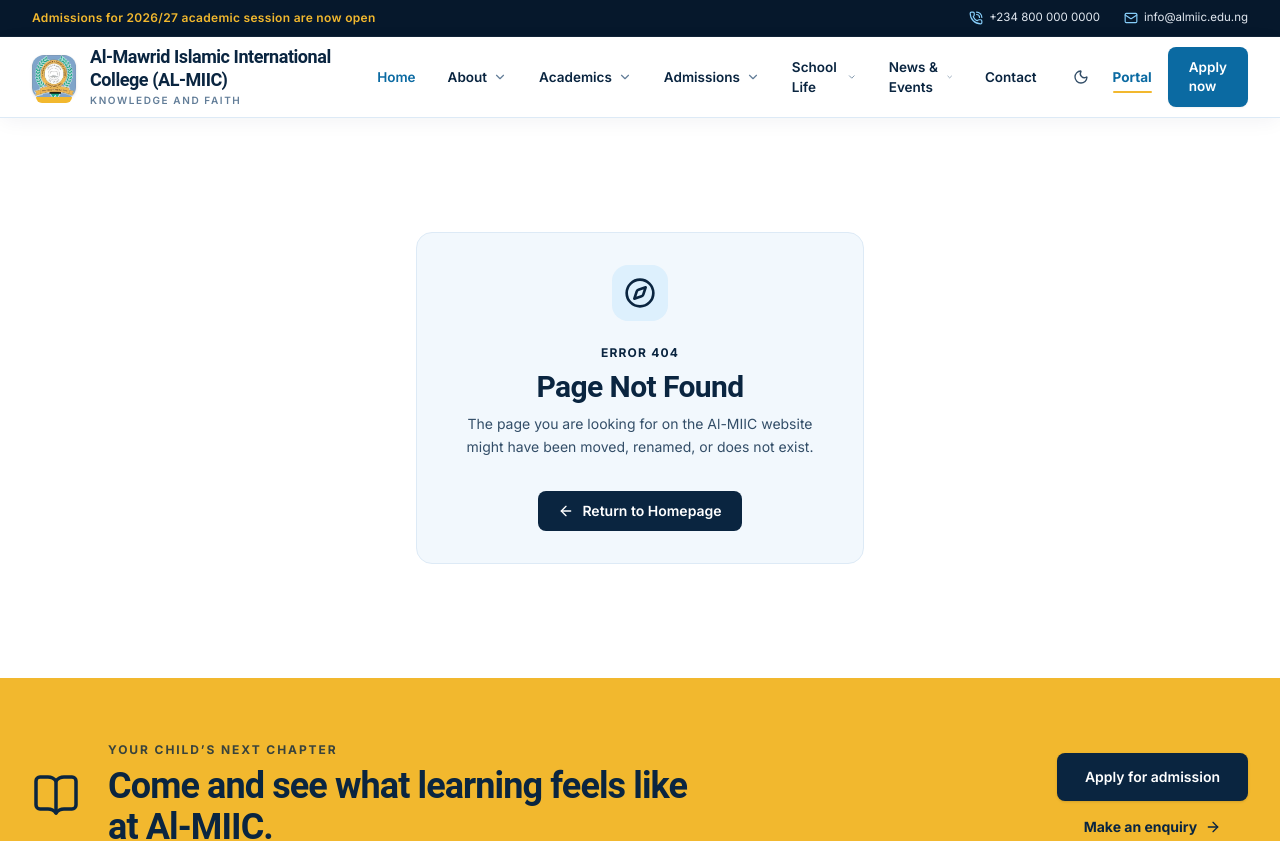
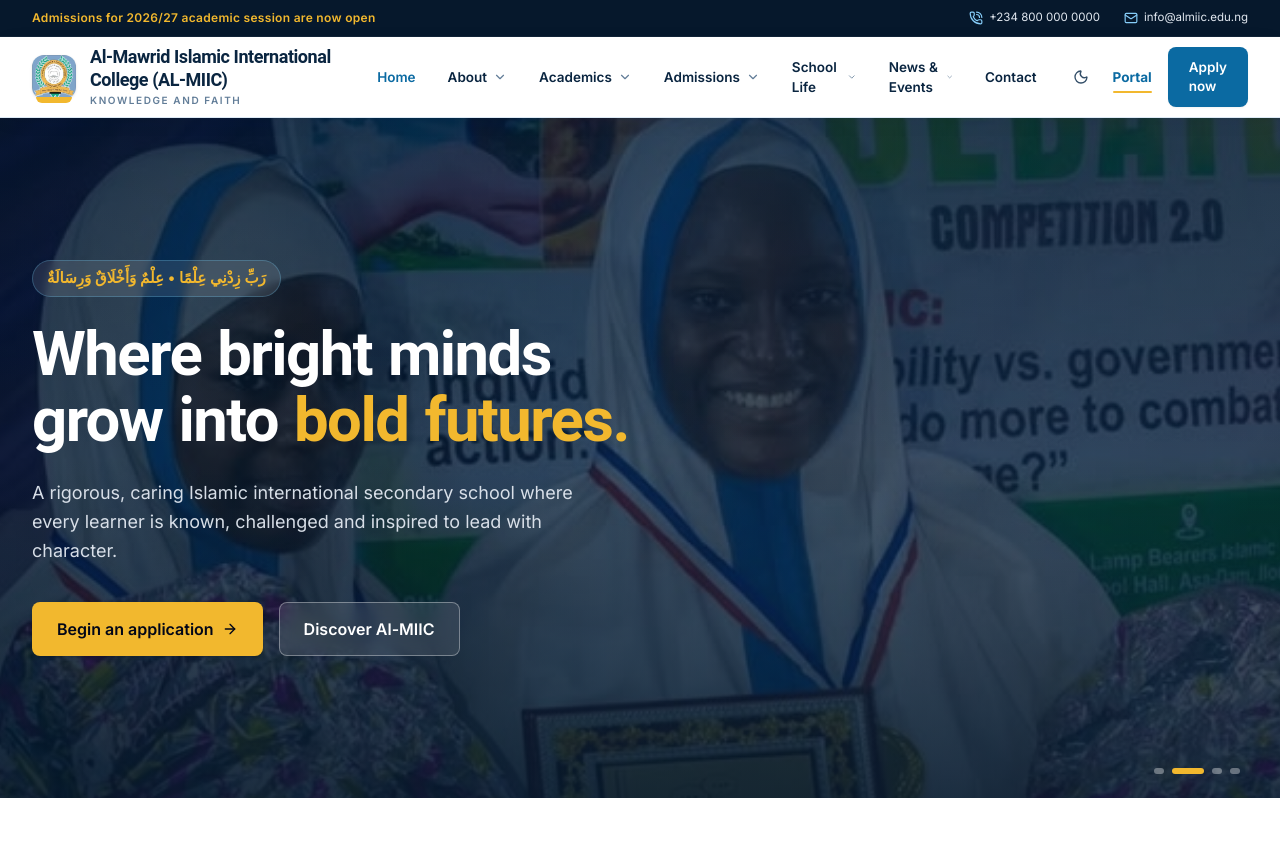
Before and after one commit to bytenol/Al-MIIC-Website, a React (Vite) app: page / in a window 1280 px wide. Shown: the top 841 px of the page. Built offline with nearby package versions, Linux system fonts and the light colour scheme.

Commit message:
added websitePage

```diff
--- a/src/pages/home/HomePage.tsx
+++ b/src/pages/Website/WebsitePage.tsx
@@ -9,7 +9,7 @@ import { PathwaysSection } from './sections/PathwaySection';
 
 
 
-export default function HomePage(){
+export default function WebsitePage(){
     return (
         <>
             <HeroSection />
--- a/src/routes/AppRoutes.tsx
+++ b/src/routes/AppRoutes.tsx
@@ -13,6 +13,7 @@ import { GalleryPage } from '../pages/Gallery/GalleryPage';
 import { ContactPage } from '../pages/Contact/ContactPage';
 import { LegalPage } from '../pages/Legal/LegalPage';
 import { NotFoundPage } from '../pages/NotFound/NotFoundPage';
+import WebsitePage from '../pages/Website/WebsitePage';
 
 
 // // Lazy-load secondary pages to keep initial bundle fast
@@ -115,7 +116,7 @@ export const AppRoutes = () => {
             <Suspense fallback={<PageLoader />}>
                 <Routes>
                     <Route element={<PublicLayout />}>
-                        {/* <Route path={ROUTES.HOME} element={<HomePage />} /> */}
+                        <Route path={ROUTES.HOME} element={<WebsitePage />} />
                         <Route path={ROUTES.ABOUT} element={<AboutPage />} />
                         <Route path={ROUTES.ACADEMICS} element={<AcademicsPage />} />
                         <Route path={ROUTES.ADMISSIONS} element={<AdmissionsPage />} />
```
Also changed, not shown: src/pages/Website/sections/DifferenceSection.tsx (renamed from src/pages/home/sections/DifferenceSection.tsx), src/pages/Website/sections/EventsTestimonialSection.tsx (renamed from src/pages/home/sections/EventsTestimonialSection.tsx), src/pages/Website/sections/FacilitiesSection.tsx (renamed from src/pages/home/sections/FacilitiesSection.tsx), src/pages/Website/sections/HeroSection.tsx (renamed from src/pages/home/sections/HeroSection.tsx), src/pages/Website/sections/MetricsBanner.tsx (renamed from src/pages/home/sections/MetricsBanner.tsx), src/pages/Website/sections/NewsSection.tsx (renamed from src/pages/home/sections/NewsSection.tsx), src/pages/Website/sections/PathwaySection.tsx (renamed from src/pages/home/sections/PathwaySection.tsx), src/pages/Website/sections/WelcomeSection.tsx (renamed from src/pages/home/sections/WelcomeSection.tsx).
